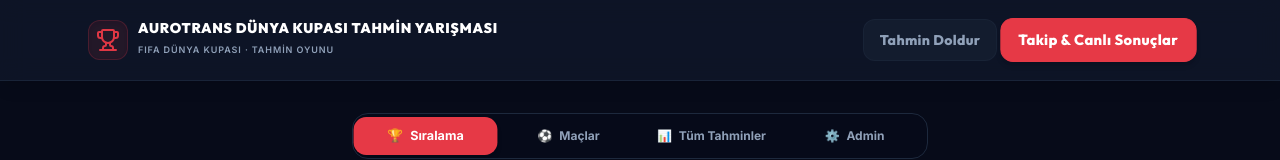
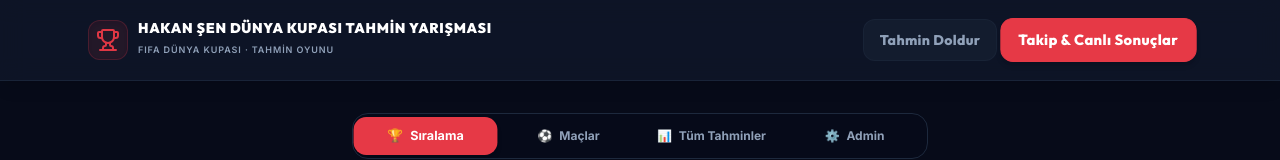
Before and after one commit to Hkn75/worldcup, a React (Vite) app: page / in a window 1280 px wide. Shown: the top 160 px of the page. Built offline with nearby package versions, Linux system fonts and the light colour scheme.

Commit message:
Rename project to Hakan ŞEN Dünya Kupası Tahmin Yarışması

```diff
--- a/index.html
+++ b/index.html
@@ -6,8 +6,8 @@
     <meta name="viewport" content="width=device-width, initial-scale=1.0" />
 
     <!-- Primary Meta Tags -->
-    <title>Aurotrans Dünya Kupası Tahmin Yarışması</title>
-    <meta name="title" content="Aurotrans Dünya Kupası Tahmin Yarışması" />
+    <title>Hakan ŞEN Dünya Kupası Tahmin Yarışması</title>
+    <meta name="title" content="Hakan ŞEN Dünya Kupası Tahmin Yarışması" />
     <meta name="description" content="Ofis içi Dünya Kupası 2026 tahmin oyunu. Grup maçlarını tahmin edin, eleme ağacını oluşturun ve puan durumlarını canlı takip edin." />
 
     <!-- Google Fonts -->
--- a/src/components/Layout.tsx
+++ b/src/components/Layout.tsx
@@ -26,7 +26,7 @@ export const Layout: React.FC<LayoutProps> = ({
             </div>
             <div>
               <h1 className="font-display font-black text-white text-xs sm:text-sm tracking-wider leading-none m-0 p-0 uppercase">
-                Aurotrans Dünya Kupası Tahmin Yarışması
+                Hakan ŞEN Dünya Kupası Tahmin Yarışması
               </h1>
               <span className="text-[8px] sm:text-[9px] text-slate-400 font-semibold tracking-widest uppercase">
                 FIFA Dünya Kupası · Tahmin Oyunu
--- a/src/routes/PredictionPage.tsx
+++ b/src/routes/PredictionPage.tsx
@@ -260,7 +260,7 @@ export const PredictionPage: React.FC = () => {
           {/* Header block */}
           <div className="text-center space-y-3">
             <h2 className="font-display font-black text-white text-2xl sm:text-4xl tracking-wide glow-text-red uppercase leading-tight">
-              Aurotrans Dünya Kupası Tahmin Yarışması
+              Hakan ŞEN Dünya Kupası Tahmin Yarışması
             </h2>
             <p className="text-slate-400 font-semibold text-xs sm:text-sm tracking-widest uppercase">
               FIFA Dünya Kupası · Tahmin Oyunu
@@ -721,7 +721,7 @@ export const PredictionPage: React.FC = () => {
                     }
                     storageService.savePredictions(existing);
                     storageService.clearDraftPrediction();
-                    alert('Tahminleriniz başarıyla Aurotrans yarışma listesine kaydedildi! "Takip & Canlı Sonuçlar" sekmesinde sıralamanızı görebilirsiniz.');
+                    alert('Tahminleriniz başarıyla Hakan ŞEN yarışma listesine kaydedildi! "Takip & Canlı Sonuçlar" sekmesinde sıralamanızı görebilirsiniz.');
                     setCopyToast('Tahminleriniz başarıyla listeye kaydedildi! "Takip & Canlı Sonuçlar" sekmesinde görebilirsiniz.');
                     setTimeout(() => setCopyToast(null), 5000);
                   }}
```
